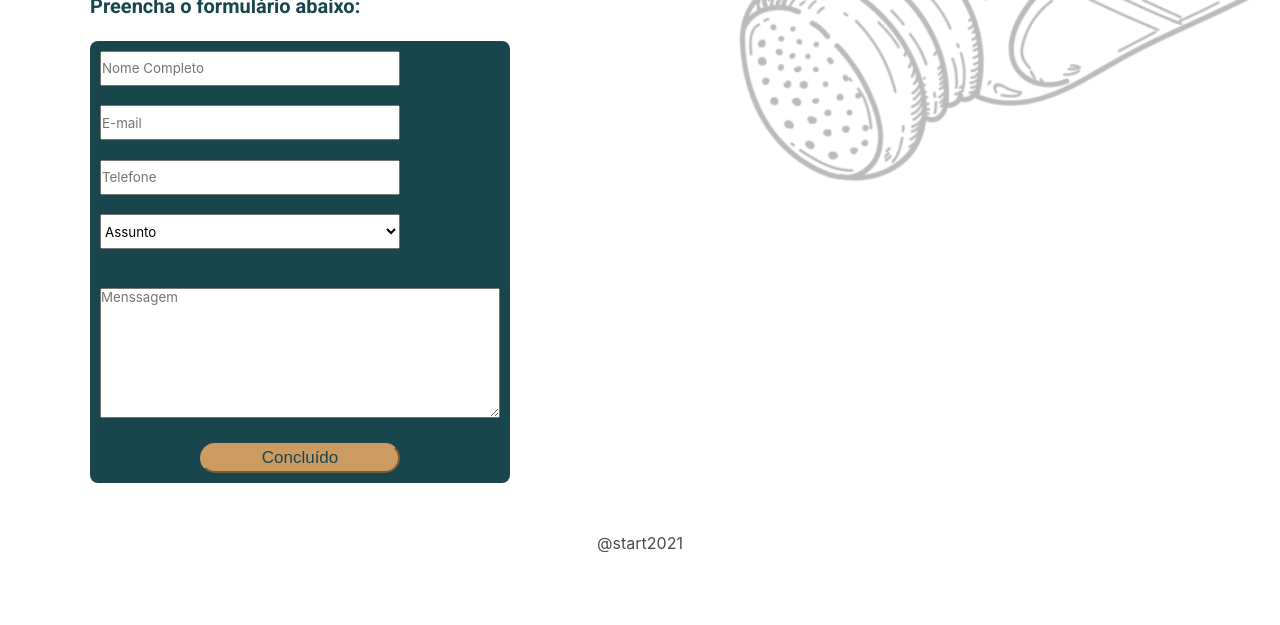
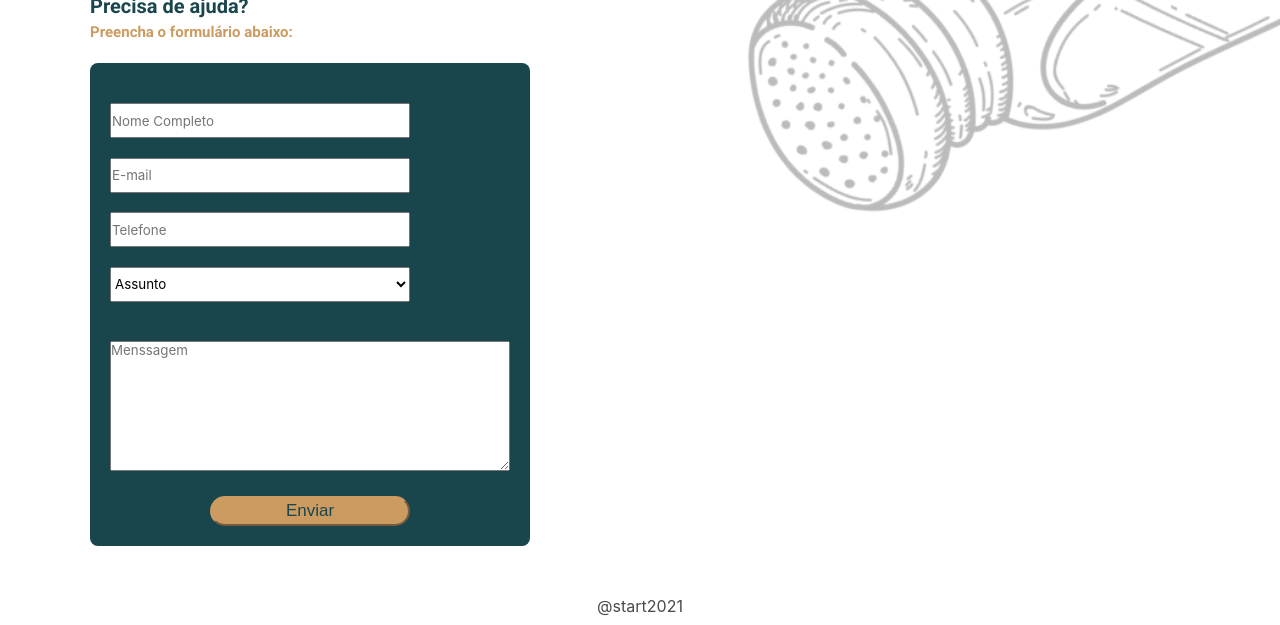
Before and after one commit to bruna-fonseca/italian-restaurant-start-project, a website: page html/contato.html in a window 1280 px wide. Shown: the part 175-800 px from the top of the page. Drawn offline with nearby package versions, Linux system fonts and the light colour scheme.

Commit message:
atualizacao do html e css 1.0

```diff
--- a/css/contato.css
+++ b/css/contato.css
@@ -1,49 +1,47 @@
 body {
-    background: url(../assets/background-contato.png)  no-repeat center bottom/cover;
+  background: url(../assets/background-contato.png) no-repeat center bottom/cover;
   min-height: 100%;
 }
 
-
-
-
-.teste{
-  display:contents;
-
+.teste {
+  display: contents;
 }
 
-
-
-.titulo{
-
+.titulo {
   font-weight: bold;
   font-family: Roboto, 'sans-serif';
   font-size: 40px;
   color: #18464C;
+}
+
+.paragrafo {
+  font-weight: bold;
+  font-family: Roboto, 'sans-serif';
+  font-size: 20px;
+  color: #18464C;
+}
+
+.paragrafo2{
+
+  font-weight: bold;
+  font-family: Roboto, 'sans-serif';
+  font-size: 15px;
+  color: #CC9B61;
+
 
 }
 
-.paragrafo{
-
+.from-geral {
   font-weight: bold;
   font-family: Roboto, 'sans-serif';
-  font-size:20px;
-  color: #18464C;
-
-}
-.from-geral{
-
- font-weight: bold;
-  font-family: Roboto, 'sans-serif';
-  font-size:13px;
+  font-size: 13px;
   color: #18464C;
   margin-left: 90px;
-
 }
 
-.campos{
-
+.campos {
   background-color: #18464C;
-  padding: 10px;
+  padding: 40px 20px 20px 20px;
   display: table;
   border-radius: 8px;
   border-color: coral;
@@ -54,23 +52,19 @@ input {
   height: 35px;
   width: 300px;
 }
-select{
+
+select {
   height: 35px;
   width: 300px;
-
 }
 
-.botão{
+.botão {
   border-radius: 15px;
   border-color: #CC9B61;
-color:#18464C ;
+  color: #18464C;
   font-family: Arial, Helvetica, sans-serif;
   font-size: 17px;
   width: 200px;
-height:30px;
-background-color:#CC9B61;
-
-
-
-
+  height: 30px;
+  background-color: #CC9B61;
 }
--- a/html/contato.html
+++ b/html/contato.html
@@ -29,7 +29,7 @@
                 <div class="navbar-brand">
                     <a href="" class="navbar-item">
                         <img src="../assets/Prancheta-4.png" class="px-2 py-2 ml-6" alt="logo"
-                            style="max-height: 90px;"  >
+                            style="max-height: 90px;">
                     </a>
                     <a id="burger" class="navbar-burger">
                         <span aria-hidden="true"></span>
@@ -63,7 +63,8 @@
 
 
         <h1 class="titulo">Contato</h1>
-        <p class="paragrafo">Preencha o formulário abaixo:</p> <br>
+        <p class="paragrafo">Precisa de ajuda?</p>
+        <p class="paragrafo2">Preencha o formulário abaixo:</p> <br>
 
         <div class="campos">
             <div>
@@ -96,13 +97,13 @@
             <div>
                 <br>
                 <label></label>
-                <textarea rows="8 " style="max-width: 500px; min-width: 400px; width: 400px; min-height:100px;"  name="msg" id="menssagem" value=""
-                    placeholder="Menssagem"></textarea>
+                <textarea rows="8 " style="max-width: 500px; min-width: 400px; width: 400px; min-height:100px;"
+                    name="msg" id="menssagem" value="" placeholder="Menssagem"></textarea>
             </div> <br>
 
             <center>
 
-                <button class="botão" onclick="enviarMenssagem()" type="submit">Concluído</button>
+                <button class="botão" onclick="enviarMenssagem()" type="submit">Enviar</button>
                 <p id="menssagem_final"></p>
 
             </center>
--- a/js/contato.js
+++ b/js/contato.js
@@ -26,19 +26,19 @@ function enviarMenssagem() {
         if (email.includes('@') && email.includes(".")) {
 
             //Aqui busco colocar o "msg" do acontecimento no HTML para aparecer pro usuário, nesse caso é a validação do email.
-            document.getElementById("menssagem_final").innerHTML = "<font color='green'>Menssagem enviada </font>";
+            document.getElementById("menssagem_final").innerHTML = "<font color='#fffdfd'>Menssagem enviada :) </font>";
 
         } else {
 
             //Aqui busco colocar o "msg" do acontecimento no HTML para aparecer pro usuário, nesse caso é o erro do email.
-            document.getElementById("menssagem_final").innerHTML = "<font color='red'>E-mail ivalido </font>";
+            document.getElementById("menssagem_final").innerHTML = "<font color='#e8fc95'>E-mail ivalido* </font>";
         }
 
         //Se não estiver OKAY:
     } else {
 
         //Aqui busco colocar o "msg" do acontecimento no HTML para aparecer pro usuário, neste caso o erro.
-        document.getElementById("menssagem_final").innerHTML = "<font color='red'>Preencha os campos </font>";
+        document.getElementById("menssagem_final").innerHTML = "<font color='#e8fc95'>Preencha os campos* </font>";
     }
 
 
```
Lines whose indentation alone changed are shown as unchanged.
